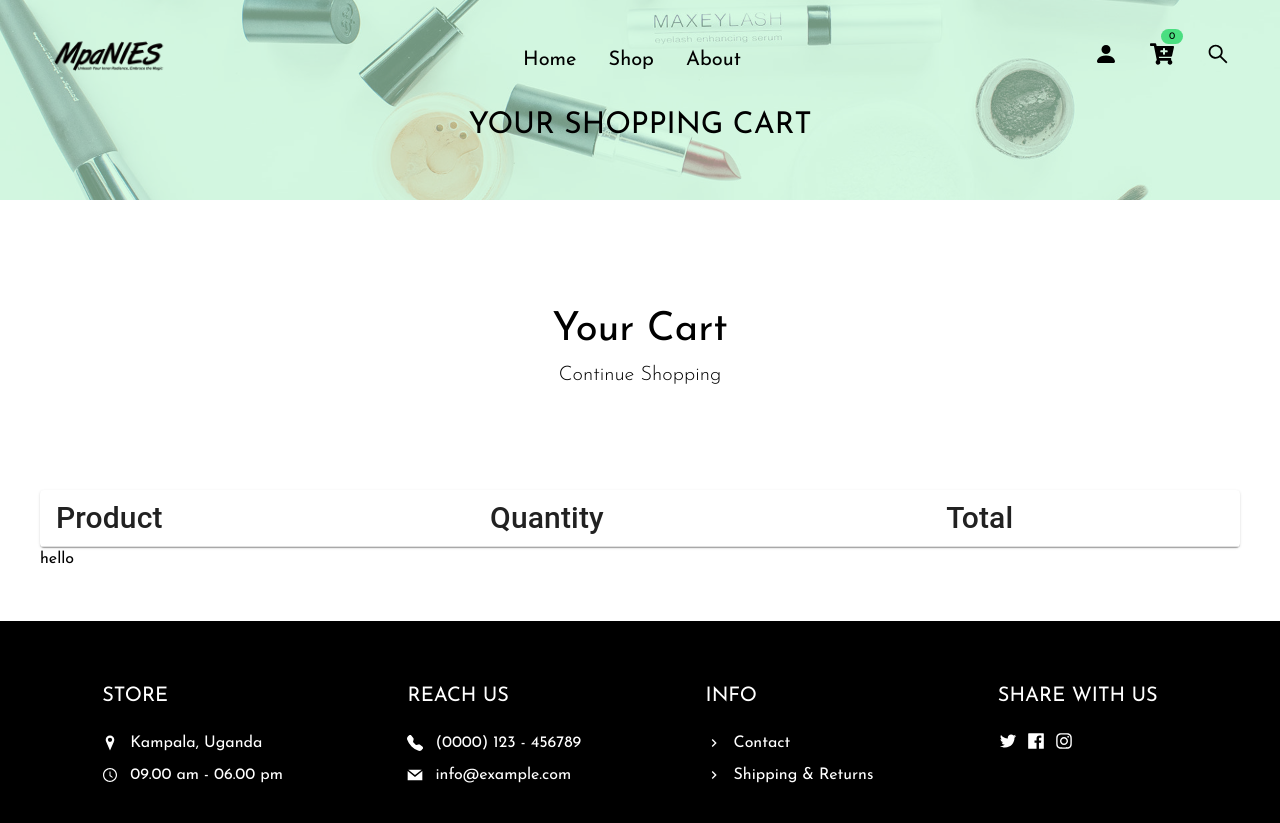
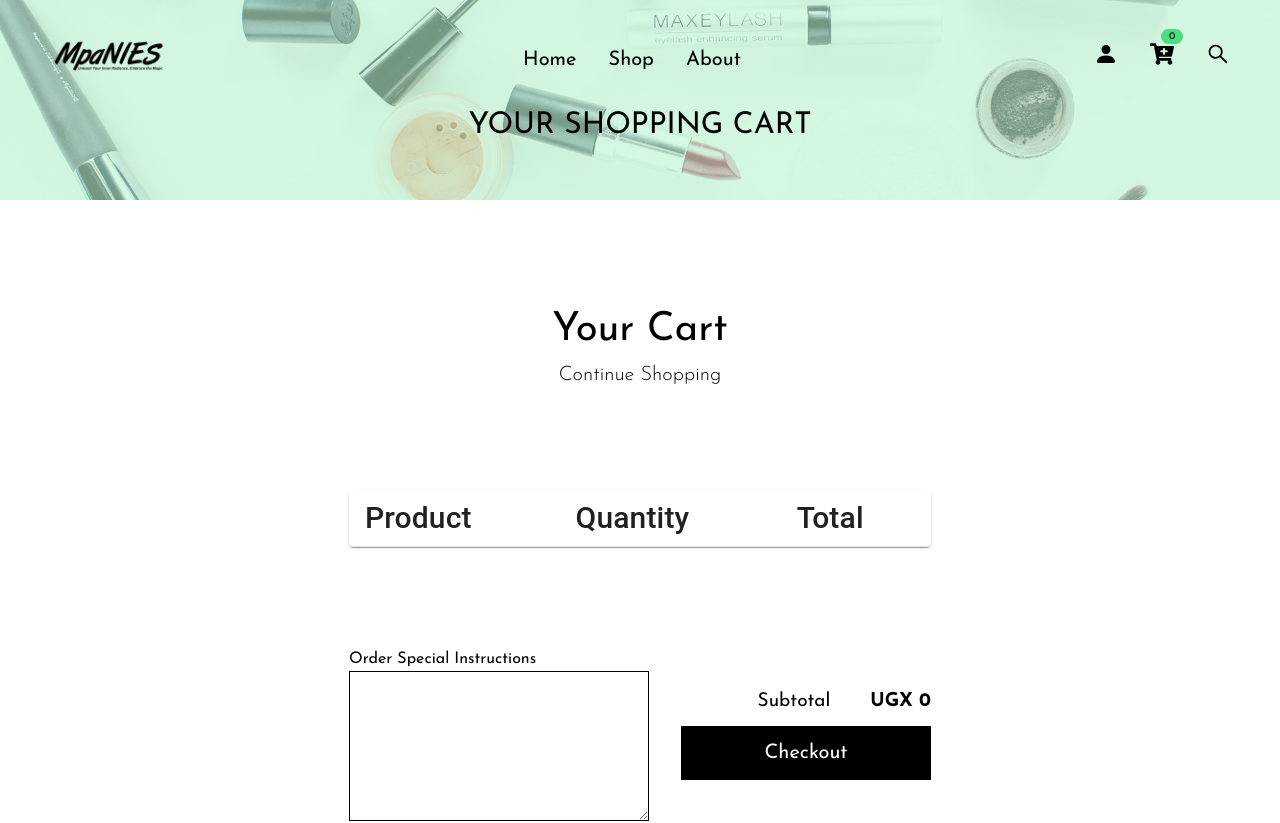
Before and after one commit to Vladmir-dev/mpanies, a React (Vite) app: page /cart in a window 1280 px wide. Shown: the top 823 px of the page. Built offline with nearby package versions, Linux system fonts and the light colour scheme.

Commit message:
changes to cart page

```diff
--- a/src/components/Cart.jsx
+++ b/src/components/Cart.jsx
@@ -9,25 +9,32 @@ import TableRow from "@mui/material/TableRow";
 import Paper from "@mui/material/Paper";
 import { useSelector, useDispatch } from "react-redux";
 import { add_to_cart, decrease_qty } from "../features/cart/cartActions";
+import { Link } from "react-router-dom";
 
 const Cart = () => {
 	const cart = useSelector((state) => state.cart.cartItems);
 	const dispatch = useDispatch();
+
+	const totalPrice = cart.reduce(
+		(price, item) => price + item.qty * item.price,
+		0,
+	);
+
 	return (
 		<div className="mt-[100px] mb-[50px]">
 			<TableContainer component={Paper} className="table">
-				<Table sx={{ minWidth: 1200 }} aria-label="simple table">
+				<Table sx={{ minWidth: 500 }} aria-label="simple table">
 					<TableHead>
 						<TableRow>
 							<TableCell>
-								<h1 className="text-[30px]">Product</h1>
+								<h1 className="md:text-[30px]">Product</h1>
 							</TableCell>
 							<TableCell>
-								<h1 className="text-[30px]">Quantity</h1>
+								<h1 className="md:text-[30px]">Quantity</h1>
 							</TableCell>
 
 							<TableCell className="text-[30px]">
-								<h1 className="text-[30px]">Total</h1>
+								<h1 className="md:text-[30px]">Total</h1>
 							</TableCell>
 						</TableRow>
 					</TableHead>
@@ -71,7 +78,7 @@ const Cart = () => {
 											</button>
 										</div>
 									</TableCell>
-									<TableCell className="min-w-[100px]">
+									<TableCell className="md:min-w-[100px]">
 										<h1 className="mt-[-100px]">
 											UGX {item.price * item.qty}
 										</h1>
@@ -81,7 +88,23 @@ const Cart = () => {
 					</TableBody>
 				</Table>
 			</TableContainer>
-			<div>hello</div>
+			<div className="flex md:flex-row flex-col md:justify-between justify-center items-center gap-8 mt-[100px]">
+				<div className="flex flex-col ">
+					<label>Order Special Instructions</label>
+					<textarea className="border-solid w-[300px] h-[150px] border-[1px] border-black" />
+				</div>
+				<div className="flex flex-col md:justify-end md:items-end">
+					<div className="flex gap-10 text-[19px]">
+						<h2>Subtotal</h2>
+						<h2 className="font-bold">UGX {totalPrice}</h2>
+					</div>
+					<Link to="/checkout">
+						<button className="w-[250px] bg-black hover:bg-green-600 duration-500 text-white mt-[10px] p-3 text-[20px] ">
+							Checkout
+						</button>
+					</Link>
+				</div>
+			</div>
 		</div>
 	);
 };
```
